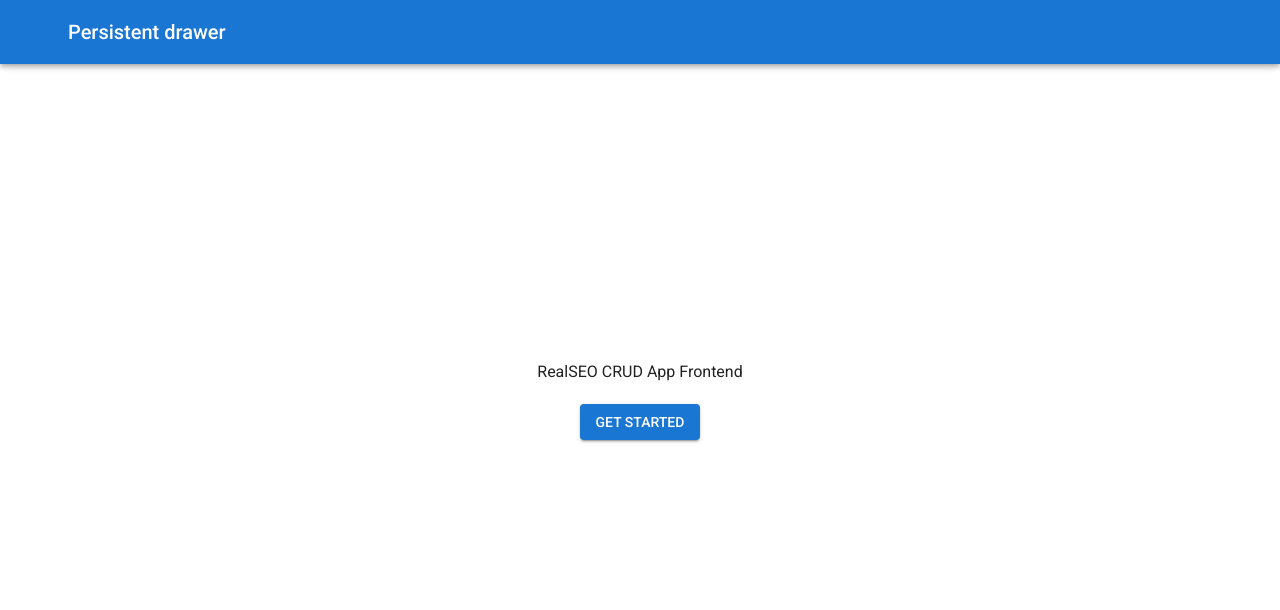
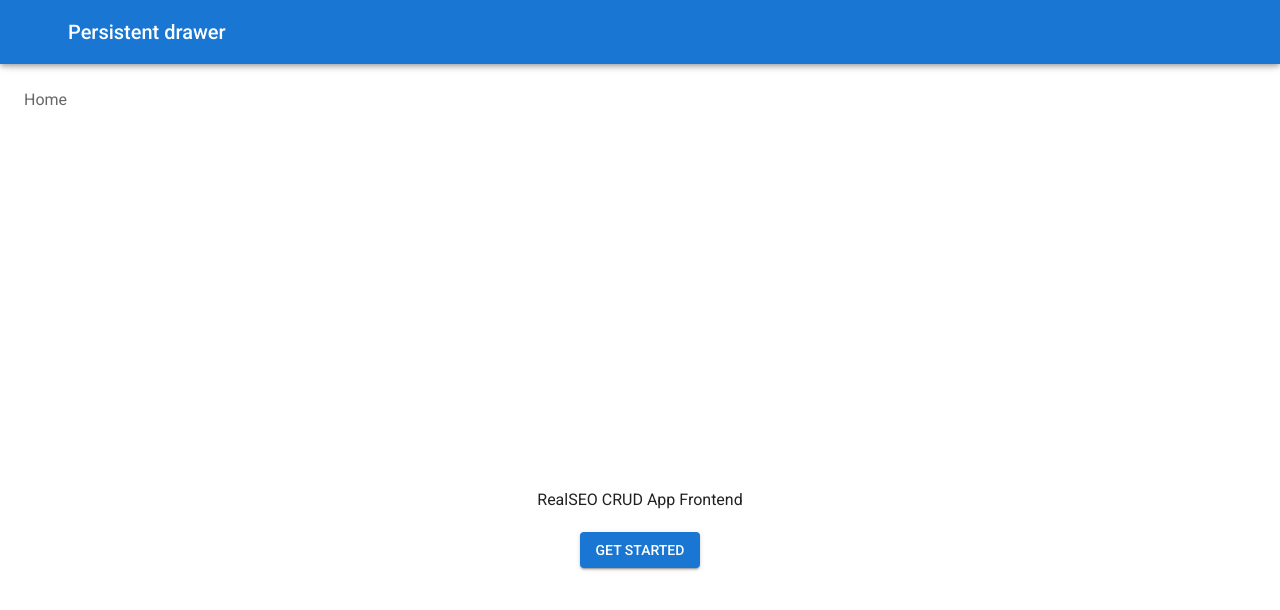
Before and after one commit to salsadsid/realseo-crud-app-frontend, a Next.js app: page / in a window 1280 px wide. Shown: the top 610 px of the page. Built offline with nearby package versions, Linux system fonts and the light colour scheme; some icons are missing; what @mui/material-nextjs would draw is missing.

Commit message:
fix: app sidebar and add Breadcrumbs

```diff
--- a/app/layout.js
+++ b/app/layout.js
@@ -29,8 +29,7 @@ export default function RootLayout({ children }) {
           <ThemeProvider theme={theme}>
             {/* CssBaseline kickstart an elegant, consistent, and simple baseline to build upon. */}
             <CssBaseline />
-            <AppDrawer />
-            {children}
+            <AppDrawer>{children}</AppDrawer>
           </ThemeProvider>
         </AppRouterCacheProvider>
       </body>
--- a/components/core/AppDrawer.js
+++ b/components/core/AppDrawer.js
@@ -3,6 +3,7 @@ import menuItems from "@/config/menu-items";
 import ChevronLeftIcon from "@mui/icons-material/ChevronLeft";
 import ChevronRightIcon from "@mui/icons-material/ChevronRight";
 import MenuIcon from "@mui/icons-material/Menu";
+import { Breadcrumbs } from "@mui/material";
 import MuiAppBar from "@mui/material/AppBar";
 import Box from "@mui/material/Box";
 import CssBaseline from "@mui/material/CssBaseline";
@@ -78,7 +79,44 @@ const DrawerHeader = styled("div")(({ theme }) => ({
   justifyContent: "flex-end",
 }));
 
-export default function AppDrawer() {
+function RouteBreadcrumbs() {
+  const pathname = usePathname() || "/";
+  const parts = pathname.split("/").filter(Boolean);
+
+  const labelMap = {
+    dashboard: "Dashboard",
+    clients: "Clients",
+    settings: "Settings",
+    profile: "Profile",
+  };
+
+  const crumbs = parts.map((part, idx) => {
+    const href = `/${parts.slice(0, idx + 1).join("/")}`;
+    return {
+      text: labelMap[part] || part.replace(/-/g, " "),
+      href,
+    };
+  });
+
+  return (
+    <Breadcrumbs aria-label="breadcrumb" separator="›" sx={{ mb: 2 }}>
+      <Link href="/" style={{ color: "inherit", textDecoration: "none" }}>
+        Home
+      </Link>
+      {crumbs.map((c) => (
+        <Link
+          key={c.href}
+          href={c.href}
+          style={{ color: "inherit", textDecoration: "none" }}
+        >
+          {c.text}
+        </Link>
+      ))}
+    </Breadcrumbs>
+  );
+}
+
+export default function AppDrawer({ children }) {
   const theme = useTheme();
   const [open, setOpen] = React.useState(false);
   const pathname = usePathname();
@@ -153,13 +191,7 @@ export default function AppDrawer() {
                   display: "block",
                 }}
               >
-                <ListItemButton
-                  selected={pathname === item.path}
-                  onClick={() => {
-                    // close drawer after navigation
-                    handleDrawerClose();
-                  }}
-                >
+                <ListItemButton selected={pathname === item.path}>
                   <ListItemIcon>{item.icon}</ListItemIcon>
                   <ListItemText primary={item.text} />
                 </ListItemButton>
@@ -168,6 +200,11 @@ export default function AppDrawer() {
           ))}
         </List>
       </Drawer>
+      <Main open={open}>
+        <DrawerHeader />
+        <RouteBreadcrumbs />
+        {children}
+      </Main>
     </Box>
   );
 }
```
